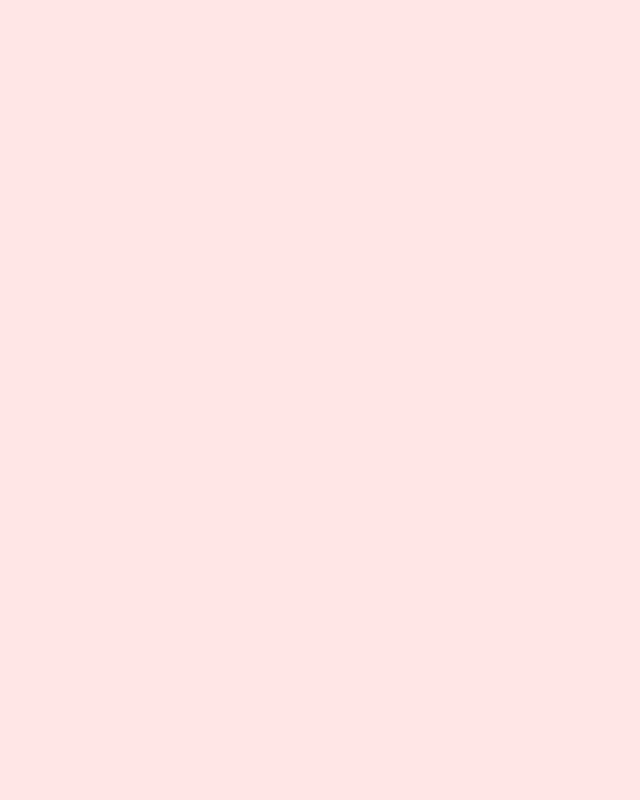
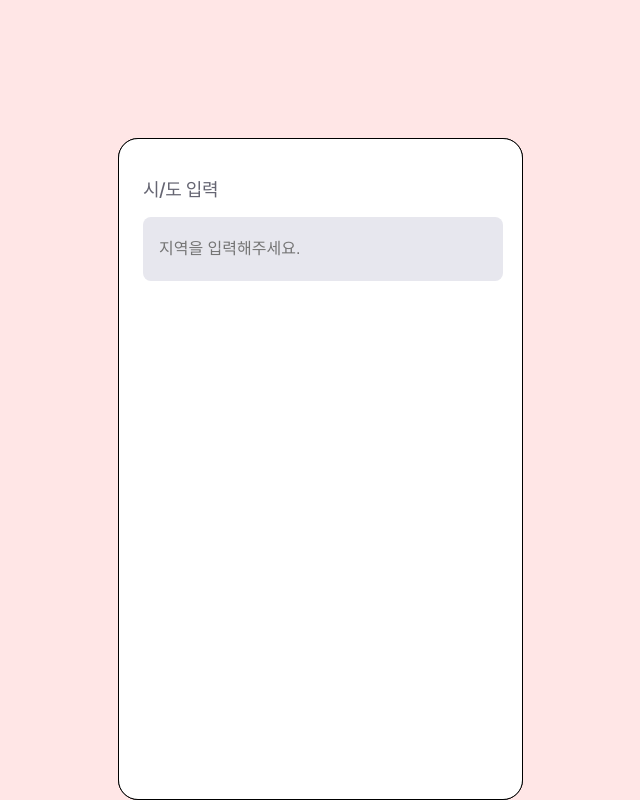
Before and after one commit to ArtScape-Hanyang/ArtScape_Frontend, a React (Vite) app: page /matching/location in a window 1280 px wide. Shown: the part 948-1748 px from the top of the page, without its empty margins (321-961 px from the left). Before the commit the page ends 874 px from the top, so only its background shows below. Built offline with nearby package versions, Linux system fonts and the light colour scheme.

Commit message:
[feat] : 단체 지역 바텀시트 기능 구현 완료

```diff
--- a/package.json
+++ b/package.json
@@ -13,6 +13,7 @@
     "react": "^18.3.1",
     "react-dom": "^18.3.1",
     "react-router-dom": "^6.26.2",
+    "react-select": "^5.8.3",
     "styled-components": "^6.1.13"
   },
   "devDependencies": {
--- a/src/pages/MatchLocation.tsx
+++ b/src/pages/MatchLocation.tsx
@@ -2,9 +2,18 @@ import styled from "styled-components";
 import GlobalStyle from "../styles/GlobalStyle";
 import nextbtn from '../asset/nextbtn.svg'
 import { useNavigate } from "react-router-dom";
+import { useState } from "react";
 
 interface Level {
     width: number,
+}
+
+const regionData = {
+    서울특별시: ["강남구", "강동구", "강북구", "강서구", "관악구", "광진구",
+        "구로구", "금천구", "노원구", "도봉구", "동대문구", "동작구", "마포구",
+        "서대문구", "서초구", "성동구", "성북구", "송파구", "양천구", "영등포구",
+        "용산구", "은평구", "종로구", "중구", "중랑구"
+    ]
 }
 
 const MainContainer = styled.div`
@@ -13,6 +22,7 @@ const MainContainer = styled.div`
   background-color: #ffffff;
   box-sizing: border-box;
   padding: 0 1.5rem;
+  position: relative;
 `;
 
 const Title = styled.div`
@@ -64,8 +74,20 @@ const Input = styled.input`
     background-color: #E7E7EE;
     border: 0;
     padding: 1rem;
-    color: #9696A6;
+    color: #17171B;
     font-size: 1rem;
+    cursor: pointer;
+`;
+
+const RealInput = styled.input`
+    width: 20.5rem;
+    height: 2rem;
+    border-radius: 0.5rem;
+    border: 0;
+    padding: 1rem;
+    color: #17171B;
+    font-size: 1rem;
+    background-color: #E7E7EE;
 `;
 
 const ProgressBar = styled.div`
@@ -97,13 +119,120 @@ const NextBtn = styled.div`
     cursor: pointer;
 `;
 
+const BottomSheet = styled.div<{ isOpen: boolean }>`
+    width: 22.2rem;
+    height: 70%;
+    position: absolute;
+    background-color: white;
+    left: 0;
+    bottom: ${(props) => (props.isOpen ? "0.5%" : "-100%")};
+    border-radius: 1.25rem;
+    padding: 1.5rem;
+    border: 1px solid black;
+    z-index: 10;
+    transition: bottom 0.3s ease;
+`;
+
+const BottomLabel = styled.h3`
+    color: #656572;
+    font-size: 1.125rem;
+    font-style: normal;
+    font-weight: 500;
+    line-height: 1.125rem; /* 100% */
+    letter-spacing: -0.02813rem;
+`;
+
+const Overlay = styled.div<{ isOpen: boolean }>`
+    display: ${(props) => (props.isOpen ? "block" : "none")};
+    position: fixed;
+    top: 0;
+    left: 0;
+    width: 100%;
+    height: 100%;
+    background: rgba(0, 0, 0, 0.5); /* 반투명 배경 */
+    z-index: 9;
+`;
+
+const SearchRegionList = styled.div`
+    border: 1px solid #E7E7EE;
+    box-shadow: 0px 0px 4px 0px rgba(23, 23, 27, 0.10);
+    z-index: 100;
+    overflow-y: auto;
+    border-radius: 0.5rem;
+    max-height: 30rem;
+`;
+
+const SearchRegionItem = styled.div`
+    padding: 1rem;
+    cursor: pointer;
+    color: #656572;
+    font-size: 1.125rem;
+`;
+
 function MatchLocation() {
     const maxItem = 12
     const avaliableItem = 6
     const navigate = useNavigate();
+    const [isFSheetOpen, setIsFSheetOpen] = useState(false);
+    const [isSSheetOpen, setIsSSheetOpen] = useState(false);
+    const [finputValue, setFInputValue] = useState<string>("");
+    const [sinputValue, setSInputValue] = useState<string>("");
+    const [foptions, setFOptions] = useState<string[]>([]);
+    const [soptions, setSOptions] = useState<string[]>([]);
+    const [_selectedRegion, setSelectedRegion] = useState<string>("");
 
     const handleNextClick = () => {
         navigate('/matching/form')
+    }
+
+    const openFBottomSheet = () => {
+        setIsFSheetOpen(true);
+    }
+
+    const openSBottomSheet = () => {
+        setIsSSheetOpen(true);
+    }
+
+    const closeFBottomSheet = () => {
+        setIsFSheetOpen(false);
+    }
+
+    const closeSBottomSheet = () => {
+        setIsSSheetOpen(false);
+    }
+
+    const handleFInputChange = (value: string) => {
+        setFInputValue(value);
+
+        const filterOptions = [
+            ...regionData.서울특별시.map(district => `서울특별시 ${district}`)
+        ].filter(region => region.includes(value));
+
+        setFOptions(filterOptions);
+    }
+
+    const handleSInputChange = (value: string) => {
+        setSInputValue(value);
+
+        const filterOptions = [
+            ...regionData.서울특별시.map(district => `서울특별시 ${district}`)
+        ].filter(region => region.includes(value));
+
+        setSOptions(filterOptions);
+    }
+
+    const handleFRegionSelect = (region: string) => {
+        setSelectedRegion(region);
+        setFInputValue(region);
+        setFOptions([]);
+        closeFBottomSheet();
+    }
+
+    const handleSRegionSelect = (region: string) => {
+        setSelectedRegion(region);
+        setSInputValue(region);
+        setSOptions([]);
+        closeSBottomSheet();
     }
 
     return (
@@ -116,11 +245,21 @@ function MatchLocation() {
             </Title>
             <LocContainer>
                 <h3>1순위 입력</h3>
-                <Input type="text" placeholder="지역을 입력해 주세요."/>
+                <Input
+                type="text"
+                placeholder="지역을 입력해 주세요."
+                onClick={openFBottomSheet}
+                value={finputValue}
+                readOnly/>
             </LocContainer>
             <LocContainer>
                 <h3>2순위 입력</h3>
-                <Input type="text" placeholder="지역을 입력해 주세요."/>
+                <Input
+                type="text"
+                placeholder="지역을 입력해 주세요."
+                onClick={openSBottomSheet}
+                value={sinputValue}
+                readOnly/>
             </LocContainer>
             <div>
                 <ProgressBar>
@@ -131,6 +270,54 @@ function MatchLocation() {
                     <img src={nextbtn} />
                 </NextBtn>
             </div>
+
+            {/* 오버레이 */}
+            <Overlay isOpen={isFSheetOpen} onClick={closeFBottomSheet} />
+            <Overlay isOpen={isSSheetOpen} onClick={closeSBottomSheet} />
+
+            {/* 바텀시트 */}
+            <BottomSheet isOpen={isFSheetOpen}>
+                <div>
+                    <BottomLabel>시/도 입력</BottomLabel>
+                    <RealInput
+                    type="text"
+                    placeholder="지역을 입력해주세요."
+                    value={finputValue}
+                    onChange={(e) => handleFInputChange(e.target.value)}/>
+                    {foptions.length > 0 && (
+                        <SearchRegionList>
+                            {foptions.map((region, index) => (
+                                <SearchRegionItem
+                                key={index}
+                                onClick={() => handleFRegionSelect(region)}>
+                                    {region}
+                                </SearchRegionItem>
+                            ))}
+                        </SearchRegionList>
+                    )}
+                </div>
+            </BottomSheet>
+            <BottomSheet isOpen={isSSheetOpen}>
+                <div>
+                    <BottomLabel>시/도 입력</BottomLabel>
+                    <RealInput
+                    type="text"
+                    placeholder="지역을 입력해주세요."
+                    value={sinputValue}
+                    onChange={(e) => handleSInputChange(e.target.value)}/>
+                    {soptions.length > 0 && (
+                        <SearchRegionList>
+                            {soptions.map((region, index) => (
+                                <SearchRegionItem
+                                key={index}
+                                onClick={() => handleSRegionSelect(region)}>
+                                    {region}
+                                </SearchRegionItem>
+                            ))}
+                        </SearchRegionList>
+                    )}
+                </div>
+            </BottomSheet>
         </MainContainer>
     )
 }
--- a/src/pages/MatchTypePage.tsx
+++ b/src/pages/MatchTypePage.tsx
@@ -85,6 +85,7 @@ const Progress = styled.div<{ width: number }>`
     height: 0.5rem;
     background-color: #52C1BF;
     border-radius: 20px;
+    transition: width 0.3s ease;
 `;
 
 const NextBtn = styled.div`
@@ -133,7 +134,7 @@ function MatchTypePage() {
     }
 
     const handleNextClick = () => {
-        navigate('/matching/personnel')
+        navigate('/matching/personnel');
     }
 
     return (
```
Also changed, not shown: 1 other file (tests, documents, lock files or other folders).
